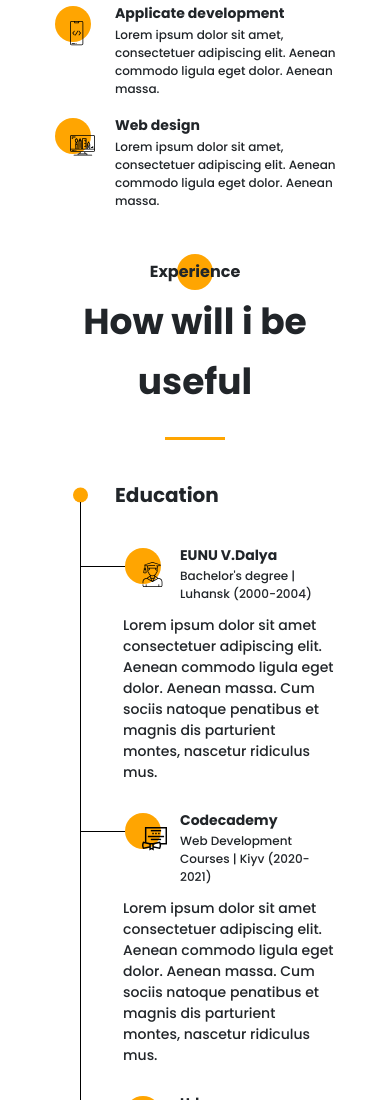
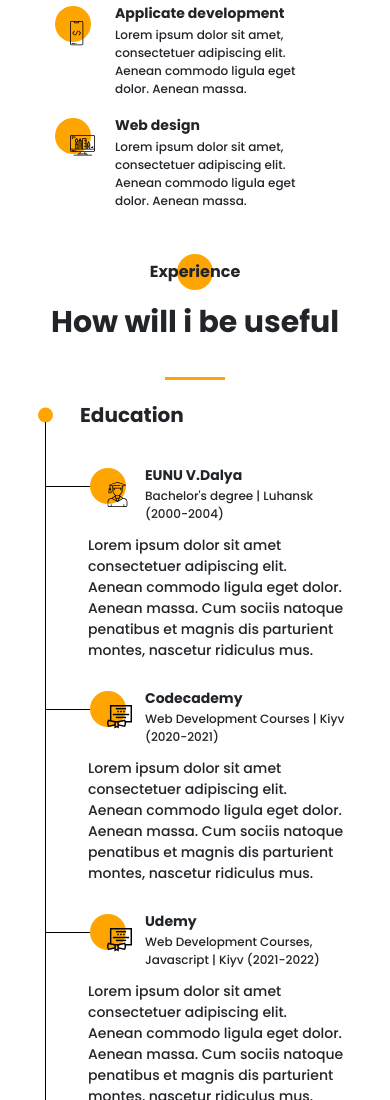
Before and after one commit to Chaplinskaya/portfolio, a website: page src/index.html in a window 390 px wide. Shown: the part 2033-3133 px from the top of the page. Drawn offline with nearby package versions, Linux system fonts and the light colour scheme; files that its build step writes are made by us from their sources; files whose address does not match are found by name.

Commit message:
edit media

```diff
--- a/src/sass/blocks/_media.scss
+++ b/src/sass/blocks/_media.scss
@@ -54,7 +54,6 @@
     }
     .resume__wrapper {
         padding: 40px 20px 0 45px;
-        display: grid;
         grid-template-columns: repeat(2,290px);
         column-gap: 40px;
     }
@@ -86,6 +85,7 @@
     .resume__wrapper {
         grid-template-columns: 1fr;
         row-gap: 50px;
+
     }
     .resume-body {
         font-size: 14px;
@@ -117,10 +117,16 @@
             grid-template-rows: 1fr;
             grid-template-columns: auto;
             &-item {
-                grid-template-columns: 40px 240px;
+                grid-template-columns: 40px 210px;
             }
         }
 
+    }
+    .resume__subtitle, .about__subtitle {
+            font-size: 30px;
+        }
+    .resume__wrapper {
+        padding: 20px 10px 0 10px;
     }
 }
 @media (max-width: 400px) {
```
Also changed, not shown: dist/css/style.min.css.
